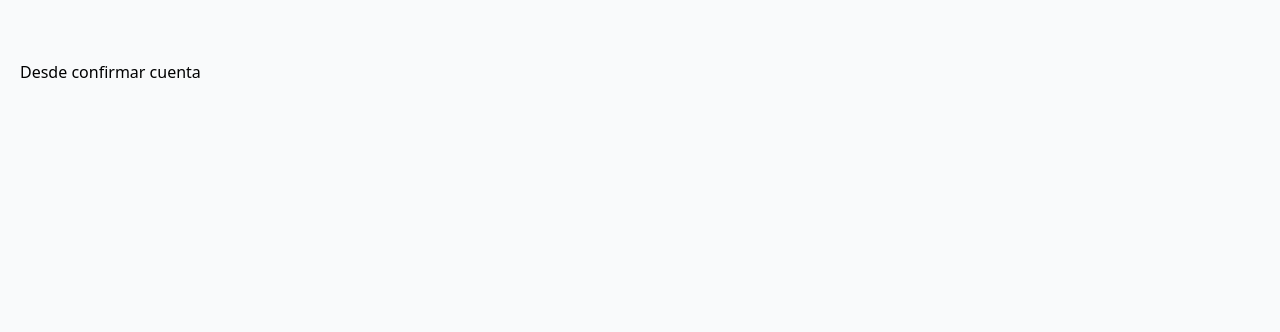
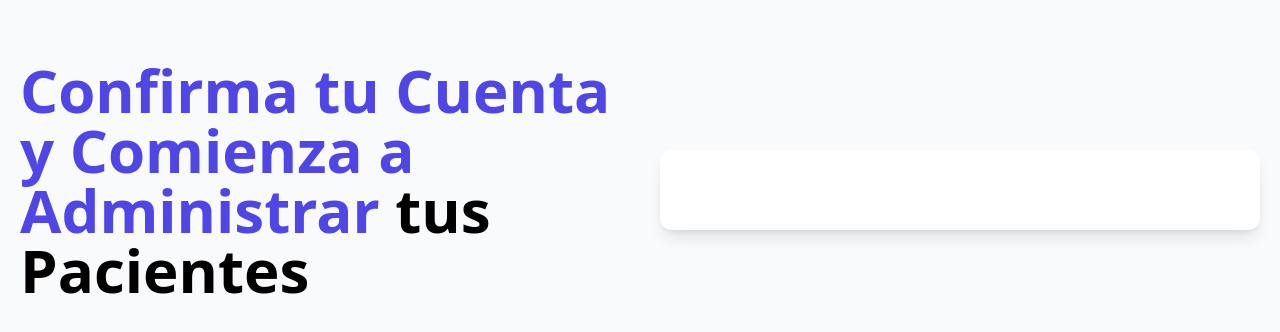
Before and after one commit to JPalacio3/APV_FullSatck-Javascript, a React (Vite) app in the folder frontend/: page /confirmar/1 in a window 1280 px wide. Shown: the top 332 px of the page. Built offline with nearby package versions, Linux system fonts and the light colour scheme; no server answers.

Commit message:
feat : Confirmación de Token para cuenta por email

```diff
--- a/frontend/src/paginas/ConfirmarCuenta.jsx
+++ b/frontend/src/paginas/ConfirmarCuenta.jsx
@@ -1,8 +1,59 @@
+import { useEffect, useState } from "react";
+import { useParams, Link } from "react-router-dom";
+import axios from 'axios';
+import { Alerta } from "../components/Alerta";
 
 export const ConfirmarCuenta = () => {
+    const [ cuentaConfirmada, setCuentaConfirmada ] = useState( false );
+    const [ cargando, setCargando ] = useState( true );
+    const [ alerta, setAlerta ] = useState( {} );
+
+    const params = useParams();
+    const { id } = params;
+
+    useEffect( () => {
+        const confirmarCuenta = async () => {
+            try {
+                const url = `http://127.0.0.1:4000/api/veterinarios/confirmar/${id}`;
+                const { data } = await axios( url );
+                setCuentaConfirmada( true );
+                setAlerta( {
+                    msg: data.msg
+                } )
+            } catch ( error ) {
+                setAlerta( {
+                    msg: error.response.data.msg,
+                    error: true
+                } )
+            }
+            setCargando( false )
+        }
+        confirmarCuenta();
+    }, [ id ] );
+
     return (
         <>
-            <h1>Desde confirmar cuenta</h1>
+            <div>
+                <h1 className="text-indigo-600 font-black text-6xl">
+                    Confirma tu Cuenta y Comienza a Administrar  {""}
+                    <span className="text-black">tus Pacientes</span>
+                </h1>
+            </div>
+
+            <div className='mt-20 md:mt-5 shadow-lg px-5 py-10 rounded-xl bg-white'>
+                {!cargando &&
+                    <Alerta
+                        alerta={alerta}
+                    />}
+
+                {cuentaConfirmada && (
+                    <Link
+                        className='block text-center my-5 text-gray-600'
+                        to="/"> Iniciar Sesión</Link>
+                )}
+            </div>
         </>
     )
-}
+};
+
+export default ConfirmarCuenta;
```
Also changed, not shown: 1 other file (tests, documents, lock files or other folders).
